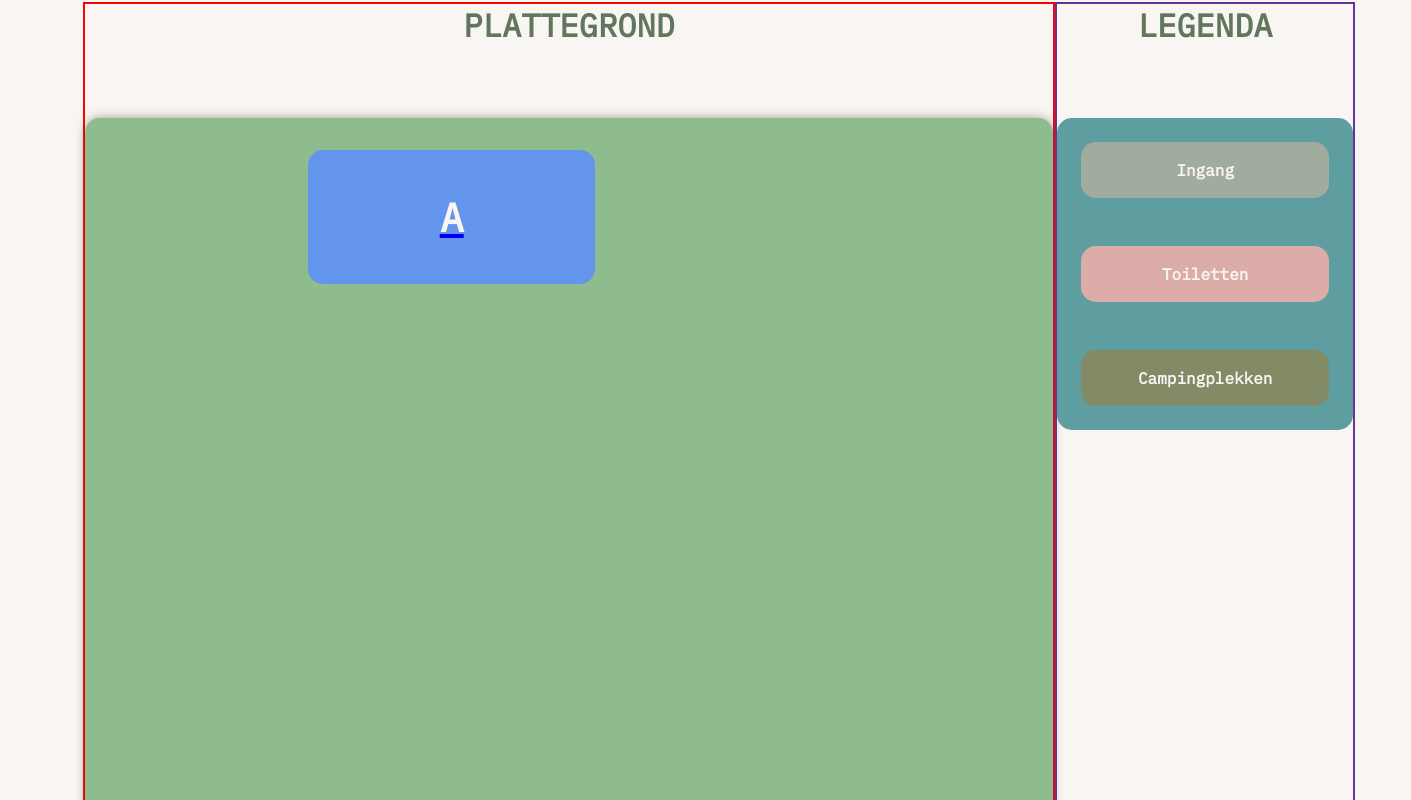
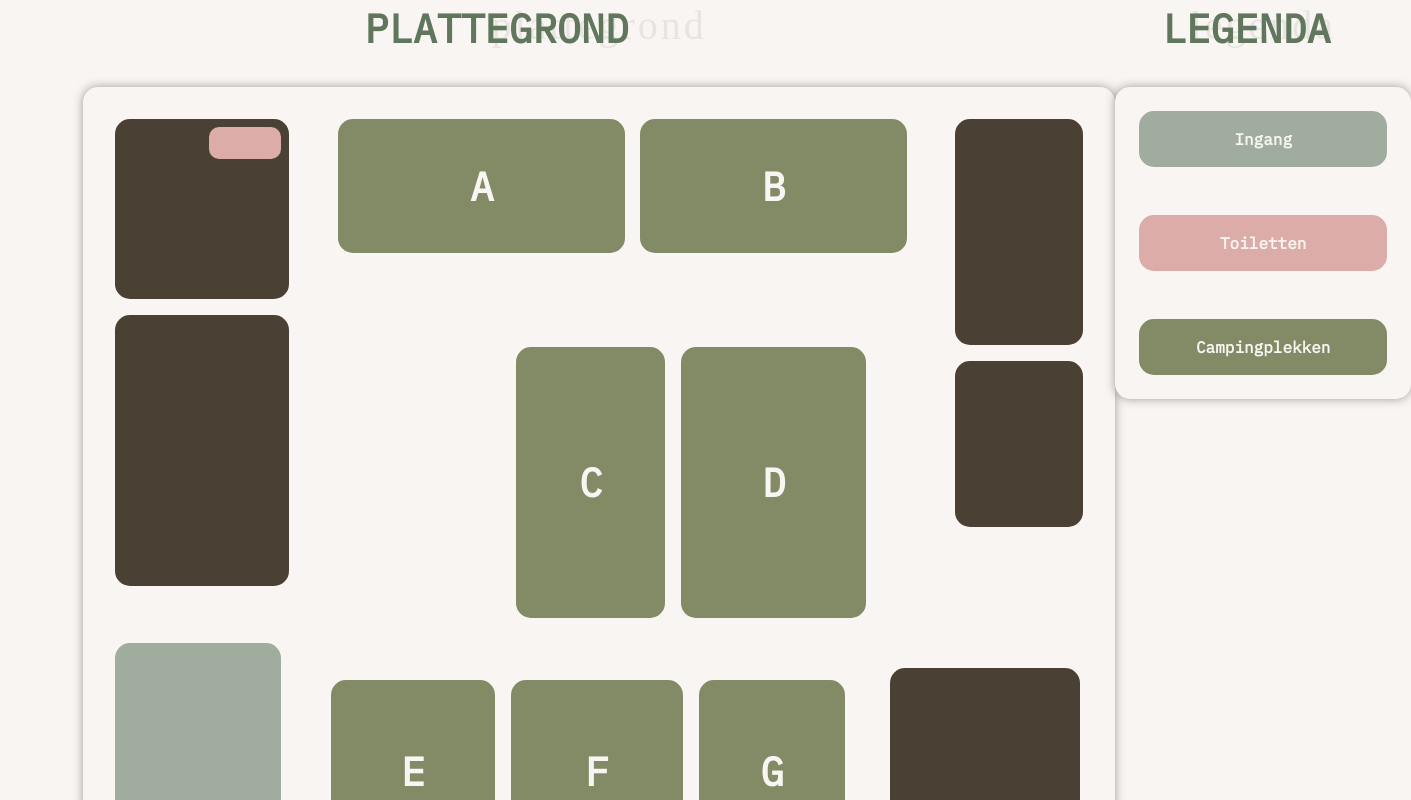
Before and after one commit to LaulensW/BertsBoerenCamping, a React (Vite) app in the folder BertsBoerenCamping/: page /booking in a window 1280 px wide. Shown: the part 820-1620 px from the top of the page, 1411 px wide, since content can reach past the window. Built offline with nearby package versions, Linux system fonts and the light colour scheme.

Commit message:
plattegrond afgemaakt met titel styling

```diff
--- a/BertsBoerenCamping/src/components/BookingPlattegrond.css
+++ b/BertsBoerenCamping/src/components/BookingPlattegrond.css
@@ -7,31 +7,36 @@
     height: 100px;
     background-color: red
 }
-.plattegrond-total{
-    border: 2px solid red;
-}
-.legenda-total{
-    border: 2px solid rebeccapurple;
-}
 .plattegrond-title, .legenda-title{
     color: var(--primary-color);
-    margin: 0 0 72px 0;
+    font-size: 40px;
+    position: absolute;
+    margin: 0 0 0 22%;
+}
+.plattegrond-title-cursive, .legenda-title-cursive{
+    font-family: "Homemade Apple", cursive;
+    font-size: 40px;
+    color: #E7E4E1;
+    letter-spacing: 3px;
 }
 .rectangle{
     border-radius: 15px;
     box-shadow: 0px 0px 10px rgba(74, 64, 52, 0.5);
-    background-color: darkseagreen;
+    background-color:var(--neutral-color);
+    padding: 32px;
     width: 968px;
     height: 775px;
     display: flex;
+    margin-top: 38px;
 }
 .rectangle-plekken{
-    background-color:cornflowerblue;
+    background-color:#828A66;
     color: var(--neutral-color);
     text-decoration: none;
     font-size: 40px;
     font-weight: var(--font-weight-semibold);
     border-radius: 15px;
+    position: absolute;
     display: flex;
     justify-content: center;
     align-items: center;
@@ -40,7 +45,9 @@
 .rectangle-legenda{
     width: 296px;
     height: 312px;
-    background-color:cadetblue;
+    margin-top: 38px;
+    background-color: var(--neutral-color);
+    box-shadow: 0px 0px 10px rgba(74, 64, 52, 0.5);
     border-radius: 15px;
     display: flex;
     flex-direction: column;
--- a/BertsBoerenCamping/src/components/BookingPlattegrond.jsx
+++ b/BertsBoerenCamping/src/components/BookingPlattegrond.jsx
@@ -1,5 +1,4 @@
 import React from 'react';
-import { Link } from 'react-router-dom';
 import './BookingPlattegrond.css';
 
 const BookingPlattegrond = () => {
@@ -7,16 +6,34 @@ const BookingPlattegrond = () => {
         <>
         <div className="plattegrond-en-legenda">
             <div className="plattegrond-total">
-            <h1 className="plattegrond-title">PLATTEGROND</h1>
+                    <h1 className="plattegrond-title">PLATTEGROND</h1>
+                    <p1 className="plattegrond-title-cursive">plattegrond</p1>
+
                 <div className="booking-plattegrond">
                     <div className="rectangle">
-                        <Link to="/about"><div className="rectangle-plekken" style={{width:"287px", height:"134px", margin: "32px 0 0 223px"}}>A</div></Link>
+                        <div className="rectangle-plekken" style={{width:"174px", height:"180px", margin: "0 0 0 0px", backgroundColor: "#4A4034", cursor: "default"}}></div>
+                        <div className="rectangle-plekken" style={{width:"128px", height:"226px", margin: "0 0 0 840px", backgroundColor: "#4A4034", cursor: "default"}}></div>
+                        <div className="rectangle-plekken" style={{width:"174px", height:"271px", margin: "196px 0 0 0px", backgroundColor: "#4A4034", cursor: "default"}}></div>
+                        <div className="rectangle-plekken" style={{width:"128px", height:"166px", margin: "242px 0 0 840px", backgroundColor: "#4A4034", cursor: "default"}}></div>
+                        <div className="rectangle-plekken" style={{width:"190px", height:"194px", margin: "549px 0 0 775px", backgroundColor: "#4A4034", cursor: "default"}}></div>
+                        <div className="rectangle-plekken" style={{width:"166px", height:"219px", margin: "524px 0 0 0px", backgroundColor: "#A0AD9E", cursor: "default"}}></div>
+                        <div className="rectangle-plekken" style={{width:"72px", height:"32px", margin: "8px 0 0 94px", backgroundColor: "#DCADA8", cursor: "default", borderRadius: "10px"}}></div>
+
+                        <div className="rectangle-plekken" style={{width:"287px", height:"134px", margin: "0 0 0 223px"}}>A</div>
+                        <div className="rectangle-plekken" style={{width:"267px", height:"134px", margin: "0 0 0 525px"}}>B</div>
+                        <div className="rectangle-plekken" style={{width:"149px", height:"271px", margin: "228px 0 0 401px"}}>C</div>
+                        <div className="rectangle-plekken" style={{width:"185px", height:"271px", margin: "228px 0 0 566px"}}>D</div>
+                        <div className="rectangle-plekken" style={{width:"164px", height:"182px", margin: "561px 0 0 216px"}}>E</div>
+                        <div className="rectangle-plekken" style={{width:"172px", height:"182px", margin: "561px 0 0 396px"}}>F</div>
+                        <div className="rectangle-plekken" style={{width:"146px", height:"182px", margin: "561px 0 0 584px"}}>G</div>
+
                     </div>
                 </div>
             </div>
 
             <div className="legenda-total">
-            <h1 className="legenda-title">LEGENDA</h1>
+            <h1 className="legenda-title" style={{margin: "0 0 0 3.7%"}}>LEGENDA</h1>
+            <p1 className="legenda-title-cursive">legenda</p1>
                 <div className="rectangle-legenda">
                     <div className="rectangle-legenda-inside" style={{backgroundColor: "#A0AD9E"}}>Ingang</div>
                     <div className="rectangle-legenda-inside"style={{backgroundColor: "#DCADA8"}}>Toiletten</div>
```
